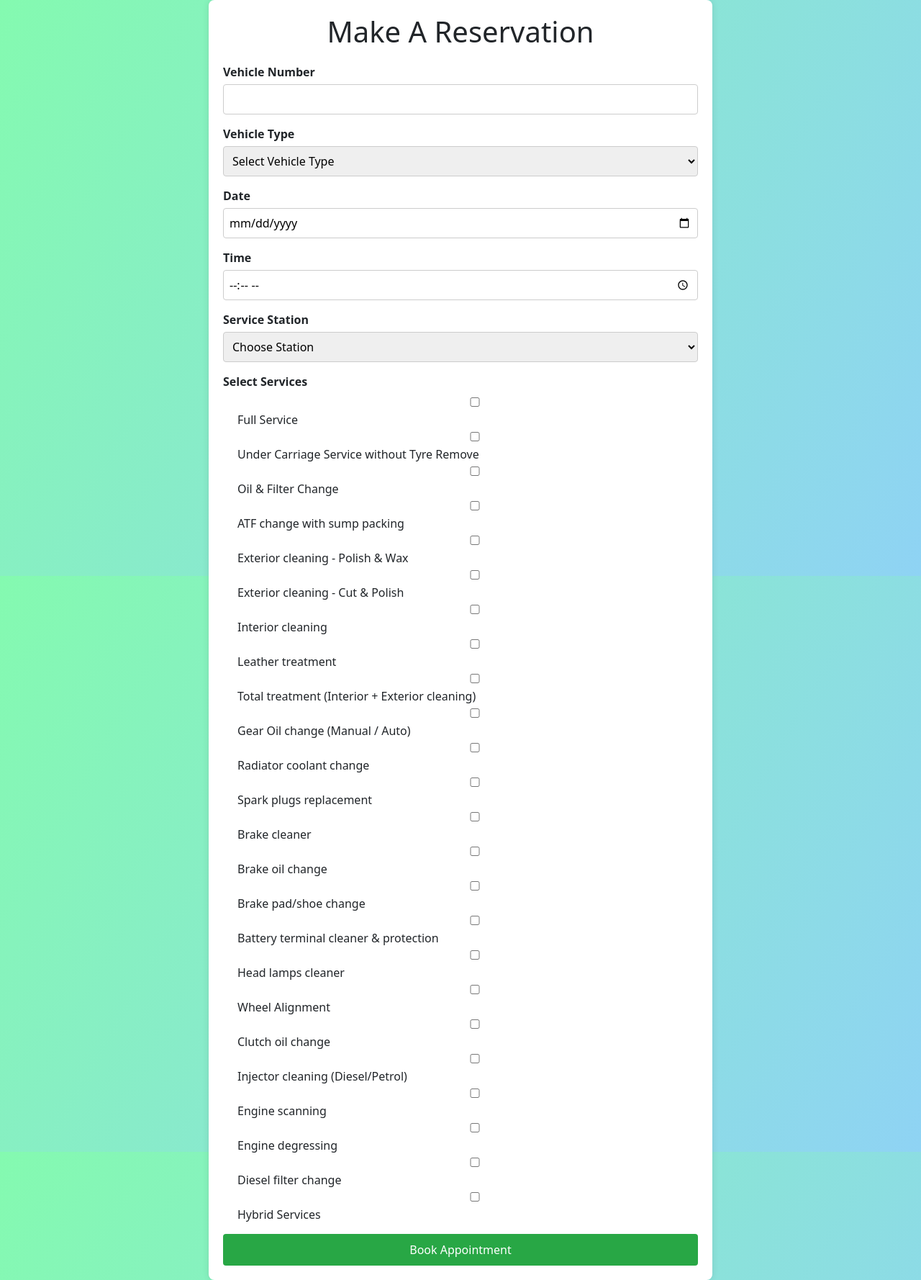
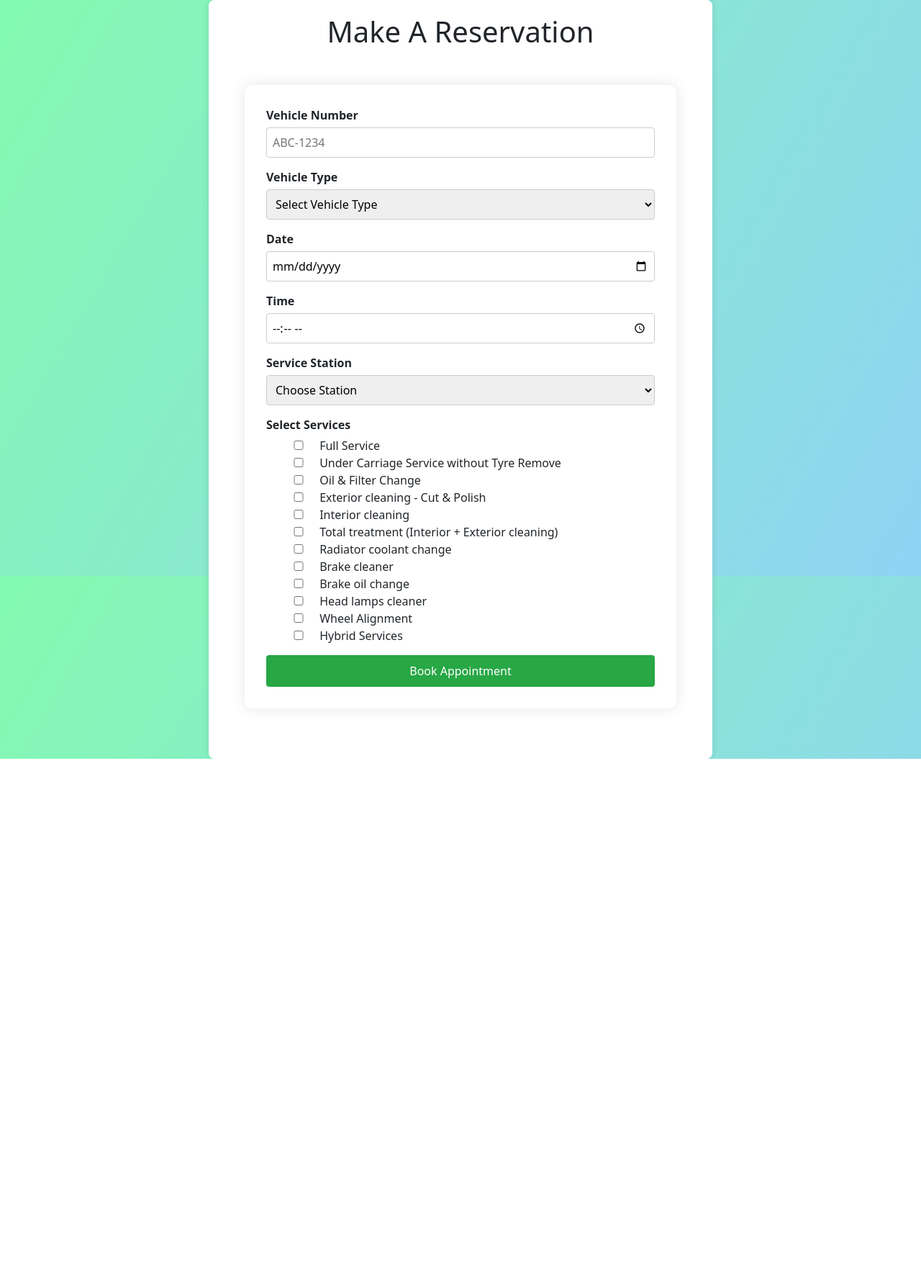
Before and after one commit to starlightaris/car_service_ms, a PHP site: page /appointment.html in a window 1280 px wide. Shown: the whole page at 72% size. After the commit the page ends 1054 px from the top, so only its background shows below. Run offline with PHP 8.4, Linux system fonts and the light colour scheme.

Commit message:
appointment checklist fixed

```diff
--- a/appointment.html
+++ b/appointment.html
@@ -6,7 +6,7 @@
     <link href="https://cdn.jsdelivr.net/npm/bootstrap@5.3.3/dist/css/bootstrap.min.css" rel="stylesheet">
     <script src="https://cdn.jsdelivr.net/npm/bootstrap@5.3.3/dist/js/bootstrap.bundle.min.js"></script>
     <title>Online Appointment</title>
-    <link rel="stylesheet" href="css/style(appointment).css">
+    <link rel="stylesheet" href="css/style-appointment.css">
 </head>
 <body>
     <div class="container">
@@ -14,11 +14,11 @@
         <form id="appointmentForm" name ="appointmentForm" onsubmit="return doValidate()" method="POST">
             <div class="form-group">
                 <label for="vehicleNumber">Vehicle Number</label>
-                <input type="text" id="vehicleNumber" name="vehicleNumber" required>
+                <input type="text" id="txtboxes" name="vehicleNumber" placeholder="ABC-1234" required>
             </div>
             <div class="form-group">
                 <label for="vehicleType">Vehicle Type</label>
-                <select id="vehicleType" name="vehicleType" required>
+                <select id="txtboxes" name="vehicleType" required>
                     <option value="">Select Vehicle Type</option>
                     <option value="car">Car</option>
                     <option value="suv">SUV</option>
@@ -28,15 +28,15 @@
             </div>
             <div class="form-group">
                 <label for="date">Date</label>
-                <input type="date" id="date" name="date" required>
+                <input type="date" id="txtboxes" name="date" required>
             </div>
             <div class="form-group">
                 <label for="time">Time</label>
-                <input type="time" id="time" name="time" required>
+                <input type="time" id="txtboxes" name="time" required>
             </div>
             <div class="form-group">
                 <label for="serviceStation">Service Station</label>
-                <select id="serviceStation" name="serviceStation" required>
+                <select id="txtboxes" name="serviceStation" required>
                     <option value="">Choose Station</option>
                     <option value="kottawa">Kottawa</option>
                     <option value="koswatta">Koswatta</option>
@@ -46,30 +46,18 @@
             <div class="form-group">
                 <label>Select Services</label>
                 <div class="checkbox-group">
-                    <input type="checkbox" name="service" value="fullService"> Full Service
-                    <input type="checkbox" name="service" value="underCarriageWithoutTyre"> Under Carriage Service without Tyre Remove
-                    <input type="checkbox" name="service" value="oilFilterChange"> Oil & Filter Change
-                    <input type="checkbox" name="service" value="atfChange"> ATF change with sump packing
-                    <input type="checkbox" name="service" value="exteriorPolishWax"> Exterior cleaning - Polish & Wax
-                    <input type="checkbox" name="service" value="exteriorCutPolish"> Exterior cleaning - Cut & Polish
-                    <input type="checkbox" name="service" value="interiorCleaning"> Interior cleaning
-                    <input type="checkbox" name="service" value="leatherTreatment"> Leather treatment
-                    <input type="checkbox" name="service" value="totalTreatment"> Total treatment (Interior + Exterior cleaning)
-                    <input type="checkbox" name="service" value="gearOilChange"> Gear Oil change (Manual / Auto)
-                    <input type="checkbox" name="service" value="radiatorCoolantChange"> Radiator coolant change
-                    <input type="checkbox" name="service" value="sparkPlugsReplacement"> Spark plugs replacement
-                    <input type="checkbox" name="service" value="brakeCleaner"> Brake cleaner
-                    <input type="checkbox" name="service" value="brakeOilChange"> Brake oil change
-                    <input type="checkbox" name="service" value="brakePadChange"> Brake pad/shoe change
-                    <input type="checkbox" name="service" value="batteryTerminalCleaner"> Battery terminal cleaner & protection
-                    <input type="checkbox" name="service" value="headLampsCleaner"> Head lamps cleaner
-                    <input type="checkbox" name="service" value="wheelAlignment"> Wheel Alignment
-                    <input type="checkbox" name="service" value="clutchOilChange"> Clutch oil change
-                    <input type="checkbox" name="service" value="injectorCleaning"> Injector cleaning (Diesel/Petrol)
-                    <input type="checkbox" name="service" value="engineScanning"> Engine scanning
-                    <input type="checkbox" name="service" value="engineDegressing"> Engine degressing
-                    <input type="checkbox" name="service" value="dieselFilterChange"> Diesel filter change
-                    <input type="checkbox" name="service" value="hybridServices"> Hybrid Services
+                    <input type="checkbox" name="service" id="service" value="fullService"> Full Service<br>
+                    <input type="checkbox" name="service" id="service" value="underCarriageWithoutTyre"> Under Carriage Service without Tyre Remove<br>
+                    <input type="checkbox" name="service" id="service" value="oilFilterChange"> Oil & Filter Change<br>
+                    <input type="checkbox" name="service" id="service" value="exteriorCutPolish"> Exterior cleaning - Cut & Polish<br>
+                    <input type="checkbox" name="service" id="service" value="interiorCleaning"> Interior cleaning<br>
+                    <input type="checkbox" name="service" id="service" value="totalTreatment"> Total treatment (Interior + Exterior cleaning)<br>
+                    <input type="checkbox" name="service" id="service" value="radiatorCoolantChange"> Radiator coolant change<br>
+                    <input type="checkbox" name="service" id="service" value="brakeCleaner"> Brake cleaner<br>
+                    <input type="checkbox" name="service" id="service" value="brakeOilChange"> Brake oil change<br>
+                    <input type="checkbox" name="service" id="service" value="headLampsCleaner"> Head lamps cleaner<br>
+                    <input type="checkbox" name="service" id="service" value="wheelAlignment"> Wheel Alignment<br>
+                    <input type="checkbox" name="service" id="service" value="hybridServices"> Hybrid Services<br>
                 </div>
             </div>
             <button type="submit">Book Appointment</button>
--- a/css/style(appointment).css
+++ b/css/style-appointment.css
@@ -8,7 +8,7 @@ body {
     align-items: center;
     justify-content: center;
 }
-.form {
+form {
     max-width: 600px;
     width: 100%;
     padding: 30px;
@@ -48,8 +48,15 @@ label {
     font-weight: bold;
 }
 
+#service{
+    width:50px;
+    padding: 8px;
+    box-sizing: border-box;
+    border: 1px solid #ccc;
+    border-radius: 4px;
+}
 
-input, select {
+#txtboxes {
     width: 100%;
     padding: 8px;
     box-sizing: border-box;
--- a/js/validate(appointment).js
+++ b/js/validate-appointment.js
@@ -15,7 +15,7 @@ function doValidate() {
     }
 
     // Validate Vehicle Type
-    if (vehicleType === "") {
+    if (vehicleType === "Select Vehicle Type") {
         alert("Please select a vehicle type.");
         return false;
     }
```
